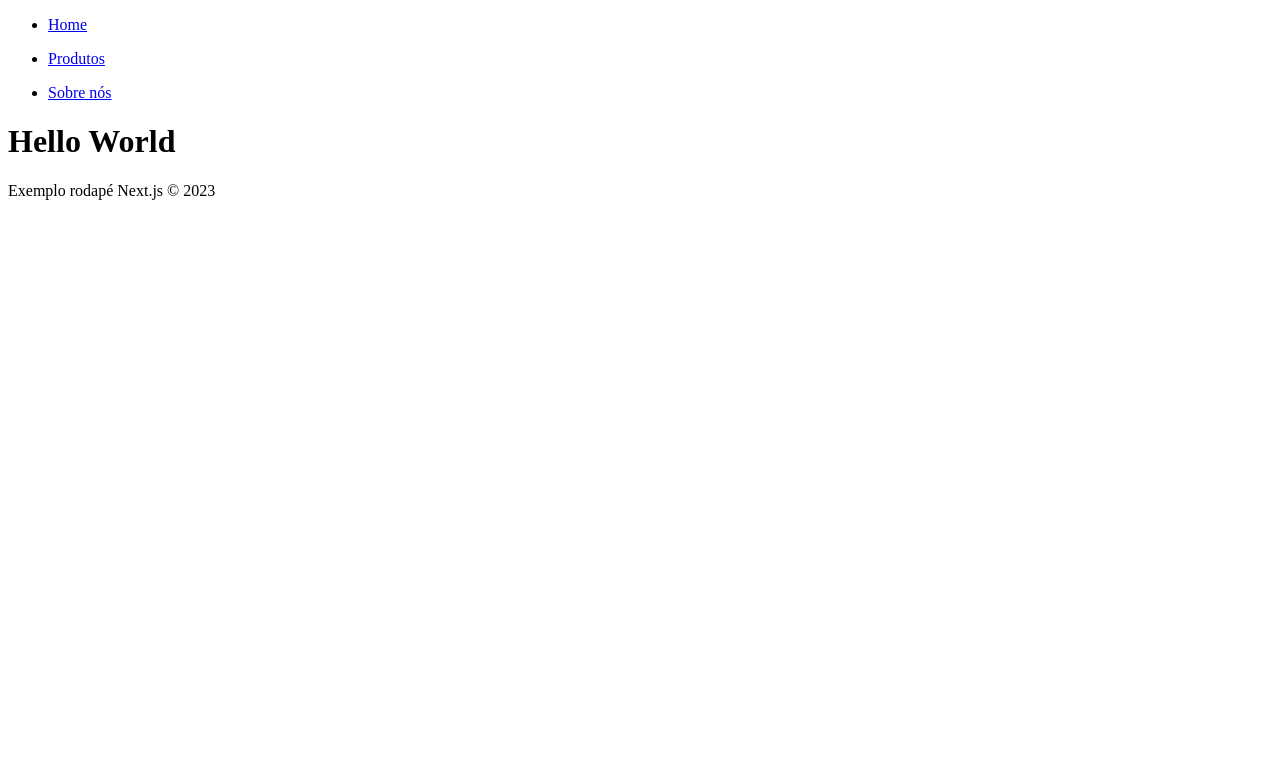
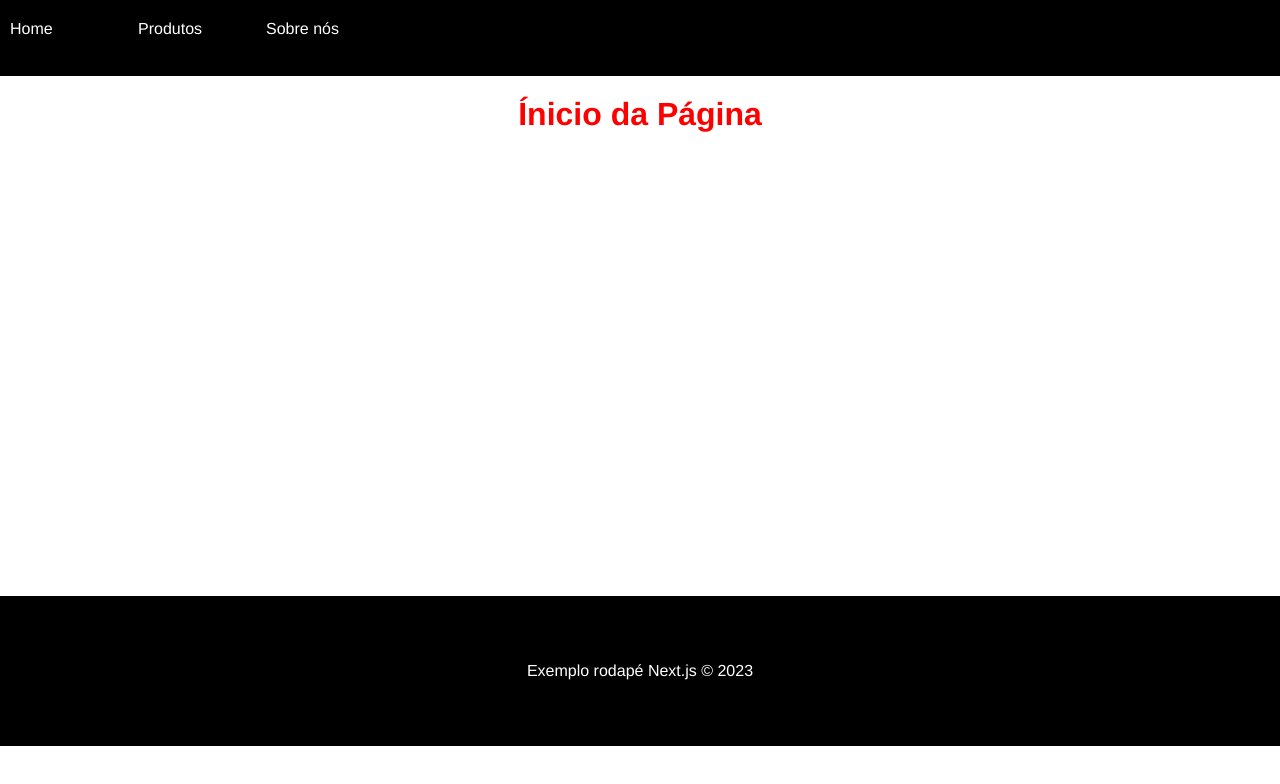
Before and after one commit to annysena/next-project, a Next.js app: page / in a window 1280 px wide. Shown: the top 784 px of the page. Built offline with nearby package versions, Linux system fonts and the light colour scheme.

Commit message:
add estilização básica

```diff
--- a/components/Footer.js
+++ b/components/Footer.js
@@ -1,3 +1,9 @@
+import styles from '../styles/Footer.module.css'
+
 export default function Footer() {
-    return (<p>Exemplo rodapé Next.js &copy; 2023</p>)
+    return (
+        <footer className={styles.footer}>
+            <p>Exemplo rodapé Next.js &copy; 2023</p>
+        </footer>
+    )
 }
--- a/components/MainContainer.js
+++ b/components/MainContainer.js
@@ -1,11 +1,12 @@
 import Footer from "./Footer";
 import Navbar from "./Navbar";
+import styles from "../styles/MainContainer.module.css";
 
     export default function MainContainer({children}) {
     return (
         <>
           <Navbar />
-          <div>{children}</div>
+          <div className={styles.container}>{children}</div>
           <Footer />
         </>
     )
--- a/components/Navbar.js
+++ b/components/Navbar.js
@@ -1,8 +1,9 @@
 import Link from "next/link";
+import styles from '../styles/Navbar.module.css'
 
 export default function Navbar() {
     return (
-        <ul>
+        <ul className={styles.navbar}>
           <li>
             <Link href="/">
               <p>Home</p>
--- a/pages/index.js
+++ b/pages/index.js
@@ -1,9 +1,9 @@
-import Navbar from "@/components/Navbar";
+import styles from "../styles/Home.module.css"
 
 export default function Home() {
   return (
-      <div>
-        <h1>Hello World</h1>
+      <div className={styles.title}>
+        <h1>Ínicio da Página</h1>
       </div>
   )
 }
--- /dev/null
+++ b/styles/Footer.module.css
@@ -0,0 +1,8 @@
+.footer {
+    display: flex;
+    background-color: #000;
+    color: #fff;
+    height: 150px;
+    justify-content: center;
+    align-items: center;
+}
--- /dev/null
+++ b/styles/Home.module.css
@@ -0,0 +1,3 @@
+.title {
+    color: red;
+}
--- /dev/null
+++ b/styles/MainContainer.module.css
@@ -0,0 +1,5 @@
+.container {
+    min-height: 60vh;
+    padding: 20px;
+    text-align: center;
+}
--- /dev/null
+++ b/styles/Navbar.module.css
@@ -0,0 +1,17 @@
+.navbar {
+    display: flex;
+    background-color: #000;
+    padding: 20px 10px;
+}
+
+.navbar a {
+    color: #fff;
+    margin-right: 8em;
+    text-decoration: none;
+    transition: 0.3s;
+}
+
+.navbar a:houver {
+    color: #999;
+
+}
--- a/styles/globals.css
+++ b/styles/globals.css
@@ -1,27 +1,5 @@
-/* @tailwind base;
-@tailwind components;
-@tailwind utilities;
-
-:root {
-  --foreground-rgb: 0, 0, 0;
-  --background-start-rgb: 214, 219, 220;
-  --background-end-rgb: 255, 255, 255;
+* {
+  padding: 0;
+  margin: 0;
+  font-family: Helvetica;
 }
-
-@media (prefers-color-scheme: dark) {
-  :root {
-    --foreground-rgb: 255, 255, 255;
-    --background-start-rgb: 0, 0, 0;
-    --background-end-rgb: 0, 0, 0;
-  }
-}
-
-body {
-  color: rgb(var(--foreground-rgb));
-  background: linear-gradient(
-      to bottom,
-      transparent,
-      rgb(var(--background-end-rgb))
-    )
-    rgb(var(--background-start-rgb));
-} */
```
